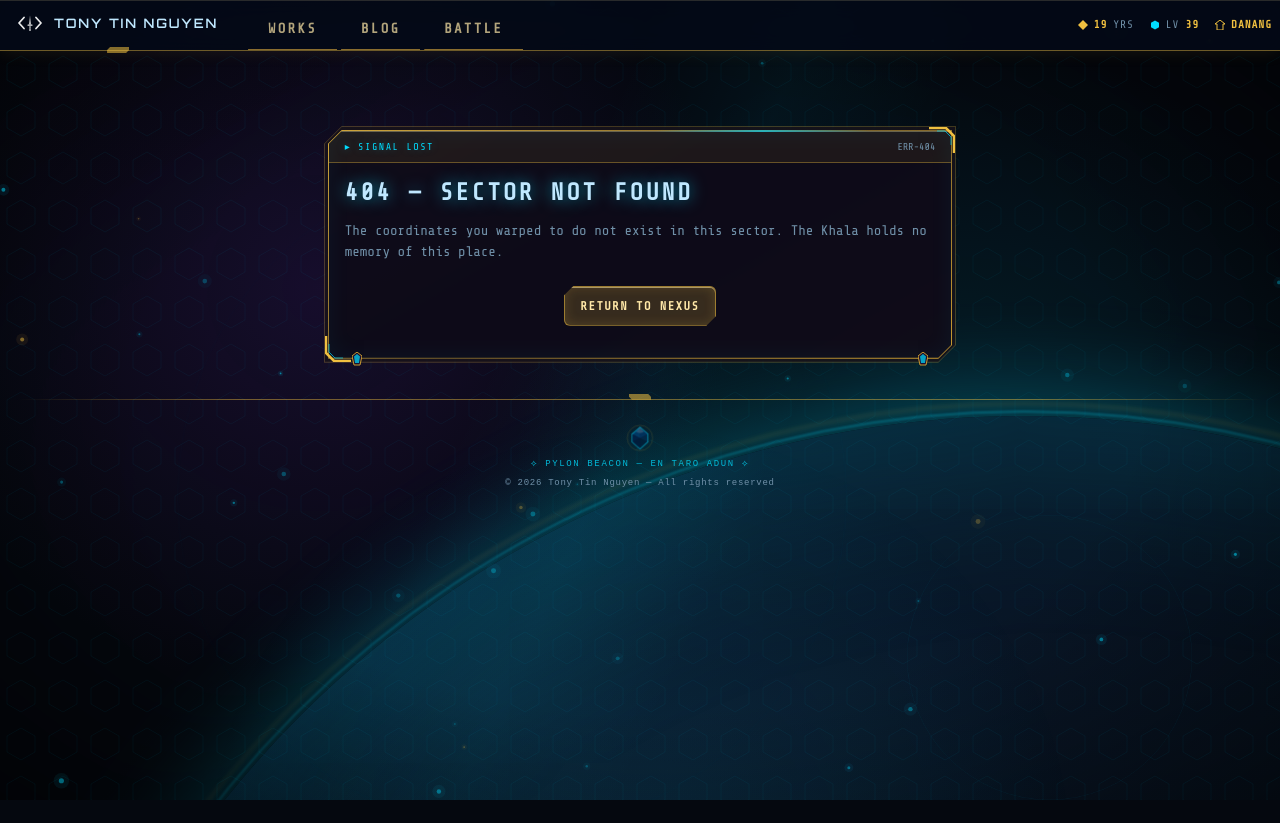
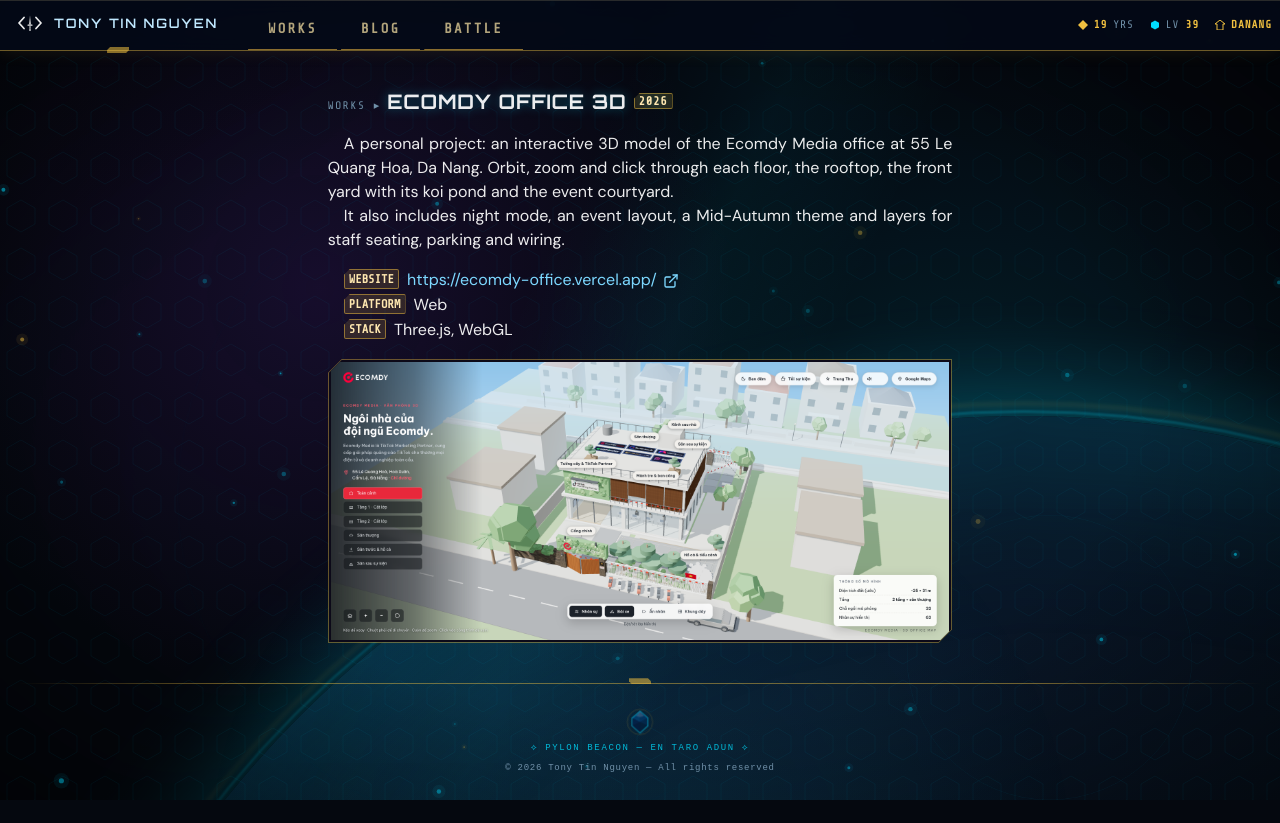
Before and after one commit to nguyenquangtin/homepage_2024, a Next.js app: page /works/ecomdy-office in a window 1280 px wide. Before the commit this address had no page. Before the commit the page ends 800 px from the top, so only its background shows below. Built offline with nearby package versions, Linux system fonts and the light colour scheme.

Commit message:
feat(works): add Ecomdy Office 3D under Personal Forgings (#29)

```diff
--- a/lib/protoss-terminology.js
+++ b/lib/protoss-terminology.js
@@ -10,6 +10,7 @@
   location: 'Star Chart',
   onTheWeb: 'Psionic Links',
   contribute: 'Offerings to the Conclave',
+  personalWorks: 'Personal Forgings',
   oldWorks: 'Ancient Archives',
   viewPortfolio: 'Access Chronicles',
   battle: 'Proving Grounds'
--- /dev/null
+++ b/pages/works/ecomdy-office.js
@@ -0,0 +1,45 @@
+import { Container, Link, List, ListItem } from '@chakra-ui/react'
+import { ExternalLinkIcon } from '@chakra-ui/icons'
+import { Title, WorkImage, Meta } from '../../components/work'
+import P from '../../components/paragraph'
+import Layout from '../../components/layouts/article'
+
+const Work = () => (
+  <Layout title="Ecomdy Office 3D">
+    <Container>
+      <Title>
+        Ecomdy Office 3D <Meta>2026</Meta>
+      </Title>
+      <P>
+        A personal project: an interactive 3D model of the Ecomdy Media office
+        at 55 Le Quang Hoa, Da Nang. Orbit, zoom and click through each floor,
+        the rooftop, the front yard with its koi pond and the event courtyard.
+      </P>
+      <P>
+        It also includes night mode, an event layout, a Mid-Autumn theme and
+        layers for staff seating, parking and wiring.
+      </P>
+      <List ml={4} my={4}>
+        <ListItem>
+          <Meta>Website</Meta>
+          <Link href="https://ecomdy-office.vercel.app/" isExternal>
+            https://ecomdy-office.vercel.app/ <ExternalLinkIcon mx="2px" />
+          </Link>
+        </ListItem>
+        <ListItem>
+          <Meta>Platform</Meta>
+          <span>Web</span>
+        </ListItem>
+        <ListItem>
+          <Meta>Stack</Meta>
+          <span>Three.js, WebGL</span>
+        </ListItem>
+      </List>
+
+      <WorkImage src="/images/works/ecomdy-office.png" alt="Ecomdy Office 3D" />
+    </Container>
+  </Layout>
+)
+
+export default Work
+export { getServerSideProps } from '../../components/chakra'
```
Also changed, not shown: pages/works.js (+22 -0 lines), public/images/works/ecomdy-office.png (added).
